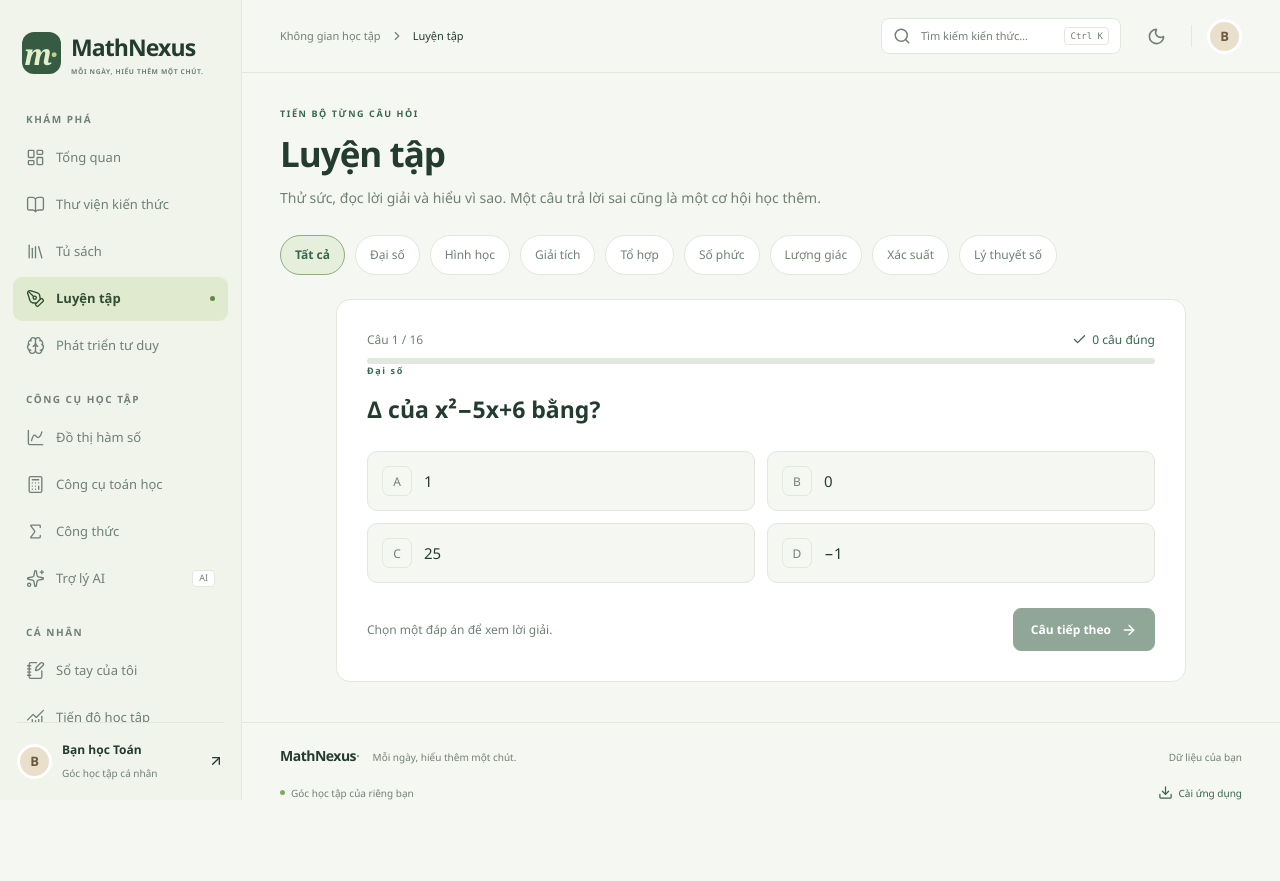
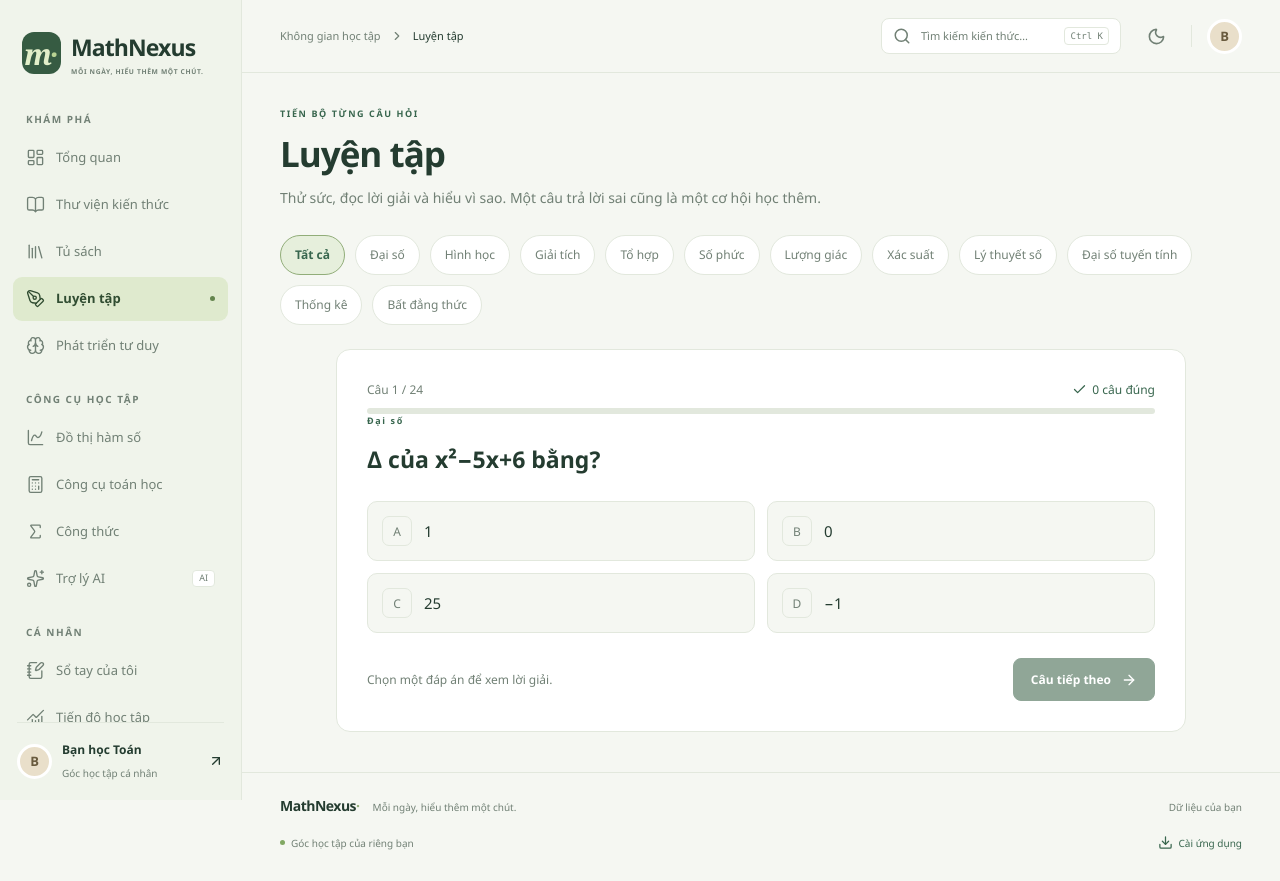
Before and after one commit to koko999-tien/mathnexus, a React (Vite) app: page /practice in a window 1280 px wide. Before the commit the page ends 831 px from the top, so only its background shows below. Built offline with nearby package versions, Linux system fonts and the light colour scheme.

Commit message:
Add quiz ids, difficulty and broader question set

```diff
--- a/src/data/quiz.ts
+++ b/src/data/quiz.ts
@@ -1,5 +1,9 @@
+export type QuizDifficulty = 'Cơ bản' | 'Vừa' | 'Khó';
+
 export interface Quiz {
+  id: string;
   cat: string;
+  difficulty: QuizDifficulty;
   q: string;
   a: string[];
   i: number;
@@ -7,20 +11,28 @@ export interface Quiz {
 }
 
 export const QUIZ: Quiz[] = [
-  { cat:"Đại số", q:"Δ của x²−5x+6 bằng?", a:["1","0","25","−1"], i:0, ex:"25−24=1." },
-  { cat:"Hình học", q:"Cạnh huyền tam giác 6 và 8?", a:["9","10","12","14"], i:1, ex:"36+64=100." },
-  { cat:"Giải tích", q:"(x³)' bằng?", a:["x²","3x²","3x","x³/3"], i:1, ex:"n x^{n−1}." },
-  { cat:"Giải tích", q:"∫ 2x dx?", a:["x²+C","2x²+C","x+C","2+C"], i:0, ex:"Nguyên hàm x²." },
-  { cat:"Tổ hợp", q:"C(5,2) bằng?", a:["10","20","5","25"], i:0, ex:"5!/(2!3!)=10." },
-  { cat:"Số phức", q:"i² bằng?", a:["1","0","−1","i"], i:2, ex:"Định nghĩa i." },
-  { cat:"Số phức", q:"|3+4i| bằng?", a:["5","7","12","25"], i:0, ex:"√(9+16)=5." },
-  { cat:"Lượng giác", q:"sin²x+cos²x bằng?", a:["0","x","1","2"], i:2, ex:"Hệ thức cơ bản." },
-  { cat:"Đại số", q:"log₂8 bằng?", a:["2","3","4","8"], i:1, ex:"2³=8." },
-  { cat:"Xác suất", q:"Tung 2 đồng xu, ít nhất 1 mặt ngửa?", a:["1/4","1/2","3/4","1"], i:2, ex:"1−1/4=3/4." },
-  { cat:"Hình học", q:"Diện tích hình tròn bán kính 3?", a:["6π","9π","3π","12π"], i:1, ex:"πr²=9π." },
-  { cat:"Giải tích", q:"(sin x)' bằng?", a:["cos x","−cos x","sin x","−sin x"], i:0, ex:"Đạo hàm sin." },
-  { cat:"Tổ hợp", q:"5! bằng?", a:["25","60","120","720"], i:2, ex:"5·4·3·2·1=120." },
-  { cat:"Đại số", q:"Phương trình |x−3|=5 có bao nhiêu nghiệm?", a:["0","1","2","3"], i:2, ex:"x=8 hoặc x=−2." },
-  { cat:"Lý thuyết số", q:"17 nguyên tố?", a:["Đúng","Sai"], i:0, ex:"Chỉ chia hết cho 1 và 17." },
-  { cat:"Giải tích", q:"∫₀¹ x dx?", a:["1/2","1","0","2"], i:0, ex:"x²/2 từ 0 đến 1." },
+  { id:"alg-discriminant", cat:"Đại số", difficulty:"Cơ bản", q:"Δ của x²−5x+6 bằng?", a:["1","0","25","−1"], i:0, ex:"Δ=b²−4ac=25−24=1." },
+  { id:"geom-pythagoras-6-8", cat:"Hình học", difficulty:"Cơ bản", q:"Cạnh huyền tam giác vuông có hai cạnh góc vuông 6 và 8?", a:["9","10","12","14"], i:1, ex:"c=√(6²+8²)=√100=10." },
+  { id:"calc-power-derivative", cat:"Giải tích", difficulty:"Cơ bản", q:"(x³)' bằng?", a:["x²","3x²","3x","x³/3"], i:1, ex:"Dùng (xⁿ)'=nxⁿ⁻¹ nên (x³)'=3x²." },
+  { id:"calc-antiderivative-2x", cat:"Giải tích", difficulty:"Cơ bản", q:"∫ 2x dx bằng?", a:["x²+C","2x²+C","x+C","2+C"], i:0, ex:"Vì (x²)'=2x nên nguyên hàm là x²+C." },
+  { id:"comb-5-2", cat:"Tổ hợp", difficulty:"Cơ bản", q:"C(5,2) bằng?", a:["10","20","5","25"], i:0, ex:"C(5,2)=5!/(2!3!)=10." },
+  { id:"complex-i-square", cat:"Số phức", difficulty:"Cơ bản", q:"i² bằng?", a:["1","0","−1","i"], i:2, ex:"Theo định nghĩa đơn vị ảo, i²=−1." },
+  { id:"complex-modulus-3-4", cat:"Số phức", difficulty:"Cơ bản", q:"|3+4i| bằng?", a:["5","7","12","25"], i:0, ex:"|3+4i|=√(3²+4²)=5." },
+  { id:"trig-identity", cat:"Lượng giác", difficulty:"Cơ bản", q:"sin²x+cos²x bằng?", a:["0","x","1","2"], i:2, ex:"Đây là hệ thức lượng giác cơ bản: sin²x+cos²x=1." },
+  { id:"alg-log-2-8", cat:"Đại số", difficulty:"Cơ bản", q:"log₂8 bằng?", a:["2","3","4","8"], i:1, ex:"Vì 2³=8 nên log₂8=3." },
+  { id:"prob-two-coins", cat:"Xác suất", difficulty:"Vừa", q:"Tung 2 đồng xu cân đối, xác suất có ít nhất 1 mặt ngửa?", a:["1/4","1/2","3/4","1"], i:2, ex:"Dùng biến cố đối: 1−P(cả hai sấp)=1−1/4=3/4." },
+  { id:"geom-circle-area-r3", cat:"Hình học", difficulty:"Cơ bản", q:"Diện tích hình tròn bán kính 3?", a:["6π","9π","3π","12π"], i:1, ex:"S=πr²=π·3²=9π." },
+  { id:"calc-sin-derivative", cat:"Giải tích", difficulty:"Vừa", q:"(sin x)' bằng?", a:["cos x","−cos x","sin x","−sin x"], i:0, ex:"Đạo hàm của sin x là cos x." },
+  { id:"comb-factorial-5", cat:"Tổ hợp", difficulty:"Cơ bản", q:"5! bằng?", a:["25","60","120","720"], i:2, ex:"5!=5·4·3·2·1=120." },
+  { id:"alg-absolute-equation-count", cat:"Đại số", difficulty:"Vừa", q:"Phương trình |x−3|=5 có bao nhiêu nghiệm?", a:["0","1","2","3"], i:2, ex:"x−3=5 hoặc x−3=−5 nên x=8 hoặc x=−2." },
+  { id:"number-prime-17", cat:"Lý thuyết số", difficulty:"Cơ bản", q:"17 có phải số nguyên tố không?", a:["Đúng","Sai"], i:0, ex:"17 chỉ có hai ước dương là 1 và 17." },
+  { id:"calc-definite-integral", cat:"Giải tích", difficulty:"Vừa", q:"∫₀¹ x dx bằng?", a:["1/2","1","0","2"], i:0, ex:"Nguyên hàm là x²/2. Thế cận cho kết quả 1/2." },
+  { id:"linear-matrix-det", cat:"Đại số tuyến tính", difficulty:"Vừa", q:"det([[2,1],[3,4]]) bằng?", a:["5","8","11","−5"], i:0, ex:"Định thức 2×2 là ad−bc=2·4−1·3=5." },
+  { id:"stats-mean", cat:"Thống kê", difficulty:"Cơ bản", q:"Trung bình của 2, 4, 6, 8 bằng?", a:["4","5","6","20"], i:1, ex:"(2+4+6+8)/4=20/4=5." },
+  { id:"ineq-amgm", cat:"Bất đẳng thức", difficulty:"Vừa", q:"Với x,y≥0 và x+y=10, giá trị lớn nhất của xy là?", a:["10","20","25","100"], i:2, ex:"AM–GM: √(xy)≤(x+y)/2=5 nên xy≤25, dấu bằng khi x=y=5." },
+  { id:"prob-bayes-screening", cat:"Xác suất", difficulty:"Khó", q:"Một bệnh có tỷ lệ 1%. Test dương tính đúng 99% khi có bệnh và dương giả 5%. P(bệnh | dương tính) gần nhất?", a:["1%","16,7%","50%","95%"], i:1, ex:"Bayes: 0,99·0,01 /(0,99·0,01+0,05·0,99)≈0,167." },
+  { id:"calc-chain-rule", cat:"Giải tích", difficulty:"Vừa", q:"Đạo hàm của (3x+1)² là?", a:["6x+2","6(3x+1)","2(3x+1)","9x²+1"], i:1, ex:"Quy tắc hàm hợp: 2(3x+1)·3=6(3x+1)." },
+  { id:"number-congruence", cat:"Lý thuyết số", difficulty:"Vừa", q:"23 đồng dư với số nào modulo 5?", a:["1","2","3","4"], i:2, ex:"23 chia 5 dư 3 nên 23≡3 (mod 5)." },
+  { id:"trig-radian", cat:"Lượng giác", difficulty:"Vừa", q:"180° bằng bao nhiêu radian?", a:["π/2","π","2π","180π"], i:1, ex:"180°=π radian." },
+  { id:"complex-multiply", cat:"Số phức", difficulty:"Khó", q:"(1+i)(1−i) bằng?", a:["0","1","2","2i"], i:2, ex:"(1+i)(1−i)=1−i²=2." },
 ];
```
